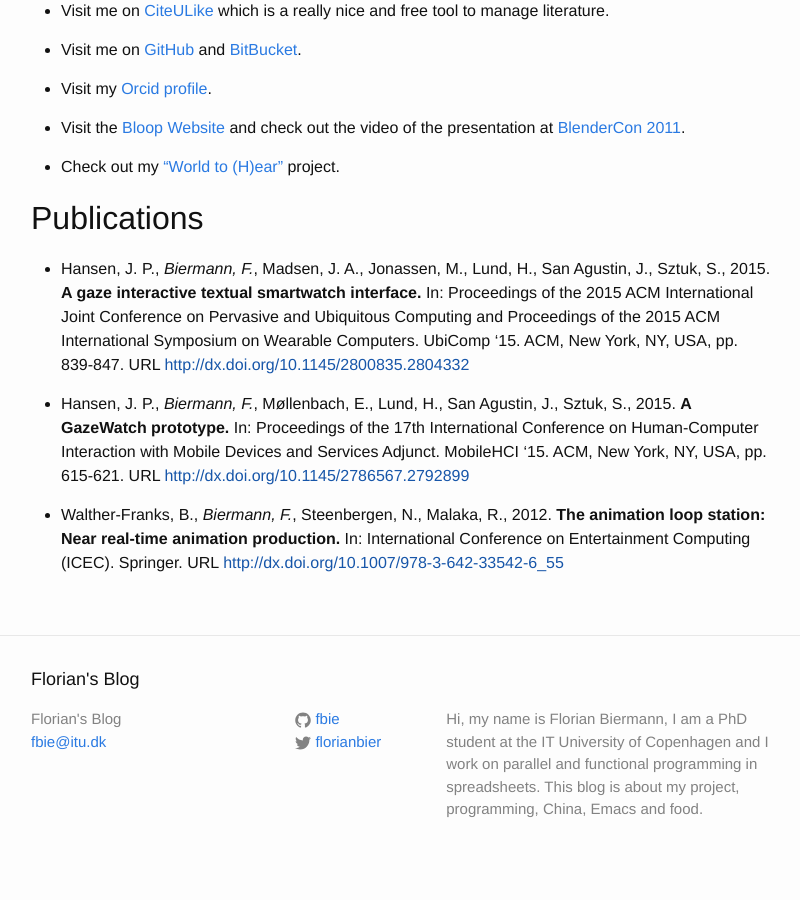
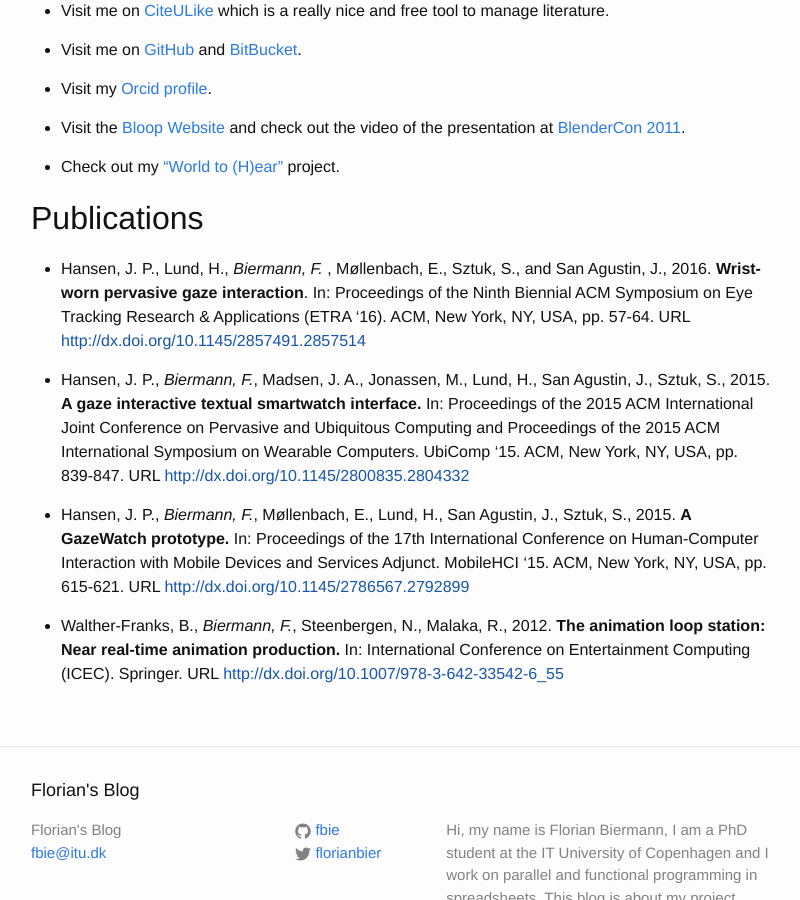
Before and after one commit to fbie/fbie.github.io, a Jekyll site: the page built from about.md, in a window 1280 px wide and 900 px high, scrolled down 1278 px. Shown: the whole window, without its empty margins (239-1039 px from the left). Built offline with Jekyll 4.4.1, drawn with Linux system fonts in a browser that asks for light colours.

Commit message:
add ETRA paper

```diff
--- a/about.md
+++ b/about.md
@@ -68,6 +68,13 @@ project.
 
 ## Publications ##
 
+- Hansen, J. P., Lund, H., *Biermann, F.* , Møllenbach, E., Sztuk, S.,
+  and San Agustin, J., 2016. **Wrist-worn pervasive gaze
+  interaction**. In: Proceedings of the Ninth Biennial ACM Symposium
+  on Eye Tracking Research & Applications (ETRA '16). ACM, New York,
+  NY, USA, pp. 57-64. URL
+  [http://dx.doi.org/10.1145/2857491.2857514]()
+
 - Hansen, J. P., *Biermann, F.*, Madsen, J. A., Jonassen, M., Lund,
   H., San Agustin, J., Sztuk, S., 2015. **A gaze interactive textual
   smartwatch interface.** In: Proceedings of the 2015 ACM
```
